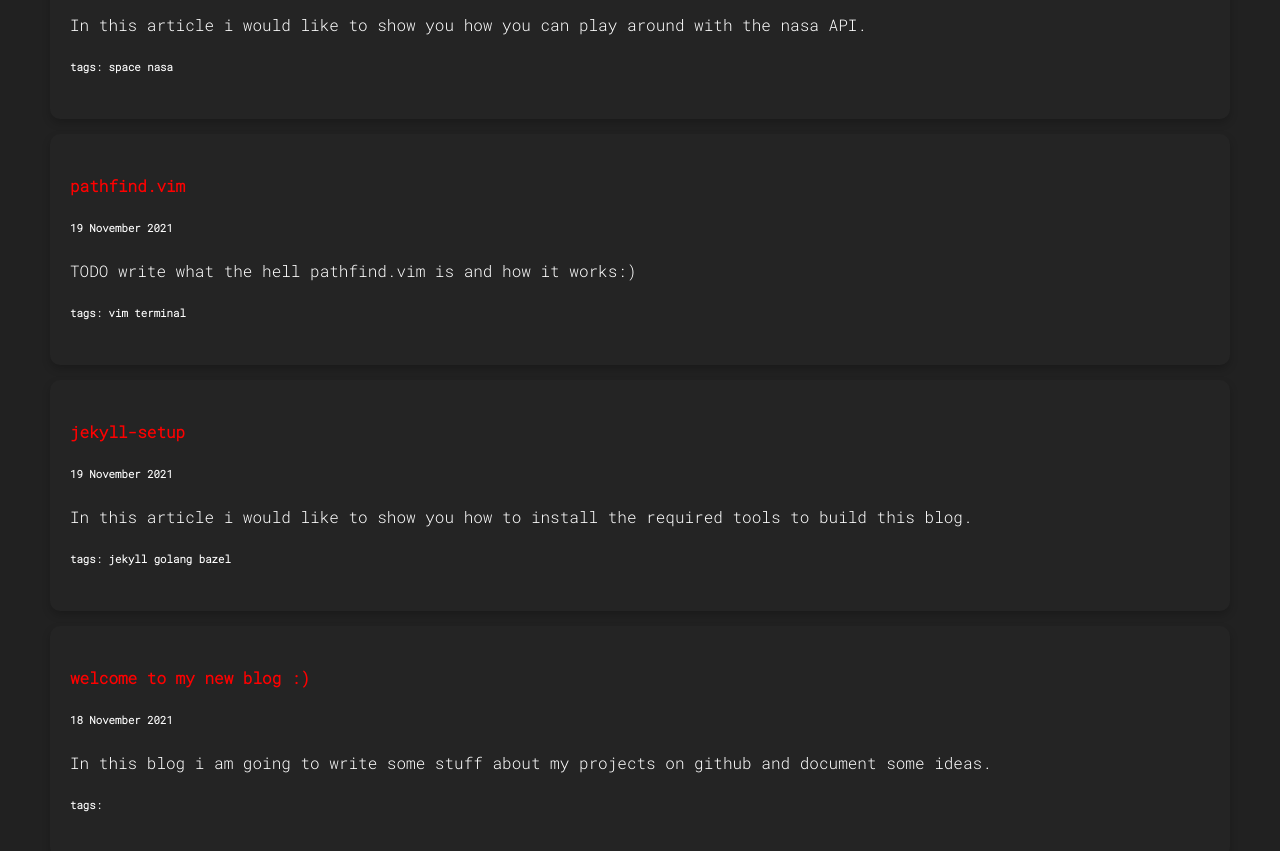
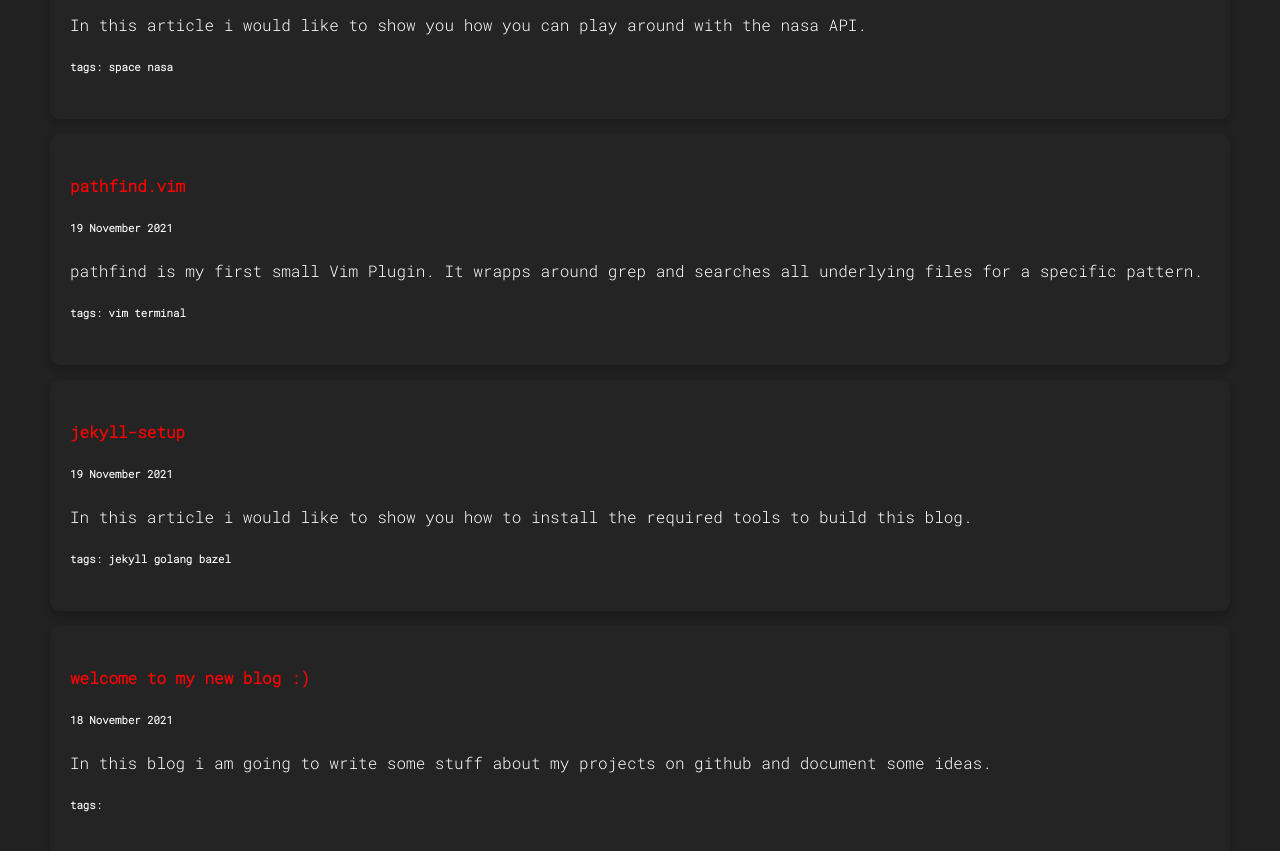
Before and after one commit to Kruemelmann/kruemelmann.github.io, a Jekyll site: the page built from blog.html, in a window 1280 px wide and 900 px high, scrolled down 703 px. Shown: the top 851 px of the window. Built offline with Jekyll 4.4.1, drawn with Linux system fonts in a browser that asks for light colours; some web fonts are replaced.

Commit message:
Update 2021-11-19-pathfind.vim.md

```diff
--- a/_posts/2021-11-19-pathfind.vim.md
+++ b/_posts/2021-11-19-pathfind.vim.md
@@ -7,4 +7,4 @@ tags: vim terminal
 
 ---
 
-TODO write what the hell pathfind.vim is and how it works:)
+pathfind is my first small Vim Plugin. It wrapps around grep and searches all underlying files for a specific pattern.
```
